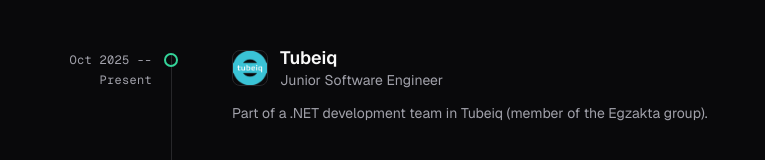
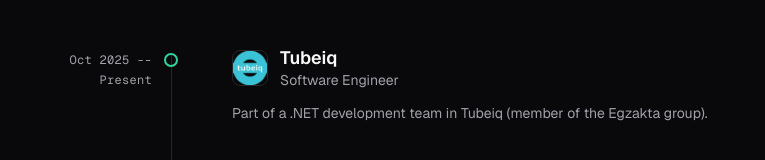
Before and after one commit to PetarK37/portfolio, a React (Vite) app: page / in a window 1280 px wide. Shown: the part 3637-3797 px from the top of the page, without its empty margins (32-797 px from the left). Built offline with nearby package versions, Linux system fonts and the light colour scheme.

Commit message:
Hero image updated

```diff
--- a/package.json
+++ b/package.json
@@ -12,6 +12,7 @@
   },
   "dependencies": {
     "framer-motion": "^11.11.17",
+    "portfolio-petar": "file:",
     "react": "^18.3.1",
     "react-dom": "^18.3.1",
     "react-scroll": "^1.9.0",
--- a/src/components/layout/ExperienceSection.tsx
+++ b/src/components/layout/ExperienceSection.tsx
@@ -24,7 +24,7 @@
     dateStr: "Oct 2025 -- Present",
     desc: "Part of a .NET development team in Tubeiq (member of the Egzakta group).",
     icon: <img src={tubeiqLogo} className="w-full h-full object-cover" alt="Tubeiq" />,
-    role: "Junior Software Engineer",
+    role: "Software Engineer",
     current: true,
   },
   {
```
Also changed, not shown: src/assets/images/PetarKTransparent.webp, 1 other file (tests, documents, lock files or other folders).
